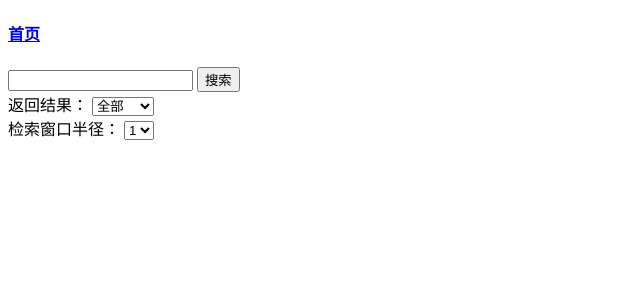
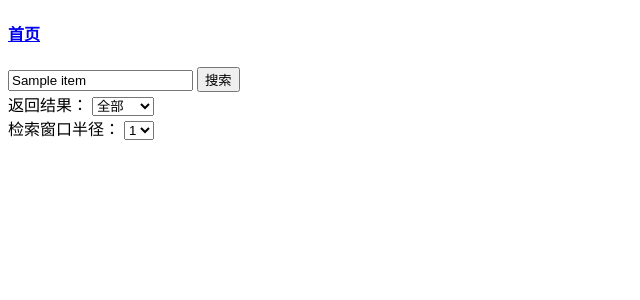
Before and after one commit to DesperadoAdil/ES_search, a Flask app: template app/templates/search.html in a window 1280 px wide. Shown: the top 300 px of the page, without its empty margins (0-640 px from the left). Run offline with Flask 2, Linux system fonts and the light colour scheme; the template is opened without the code that fills it: most values are stand-ins (such as "Sample title", 1, 10 or a date in 2020).

Commit message:
feat: persistence form item.

```diff
--- a/app/templates/search.html
+++ b/app/templates/search.html
@@ -7,7 +7,7 @@
 
 <div class="search">
     <form name="search" action="/search" method="post">
-        <input type="text" name="item" />
+        <input type="text" name="item" value="{{ items["item"] }}" />
         <input type="submit" value="搜索">
         <br>返回结果：
         <select name="part">
--- a/app/views.py
+++ b/app/views.py
@@ -79,7 +79,7 @@ def search():
 
     _list = [i[0] for i in sorted(_dict.items(), key = lambda x: x[1], reverse=True)]
     if _list != []:
-        return render_template("search.html", search=True, success=True, ans=_list)
+        return render_template("search.html", search=True, success=True, ans=_list, items=request.form)
     else:
         return render_template("search.html", search=True, success=False)
 
```
